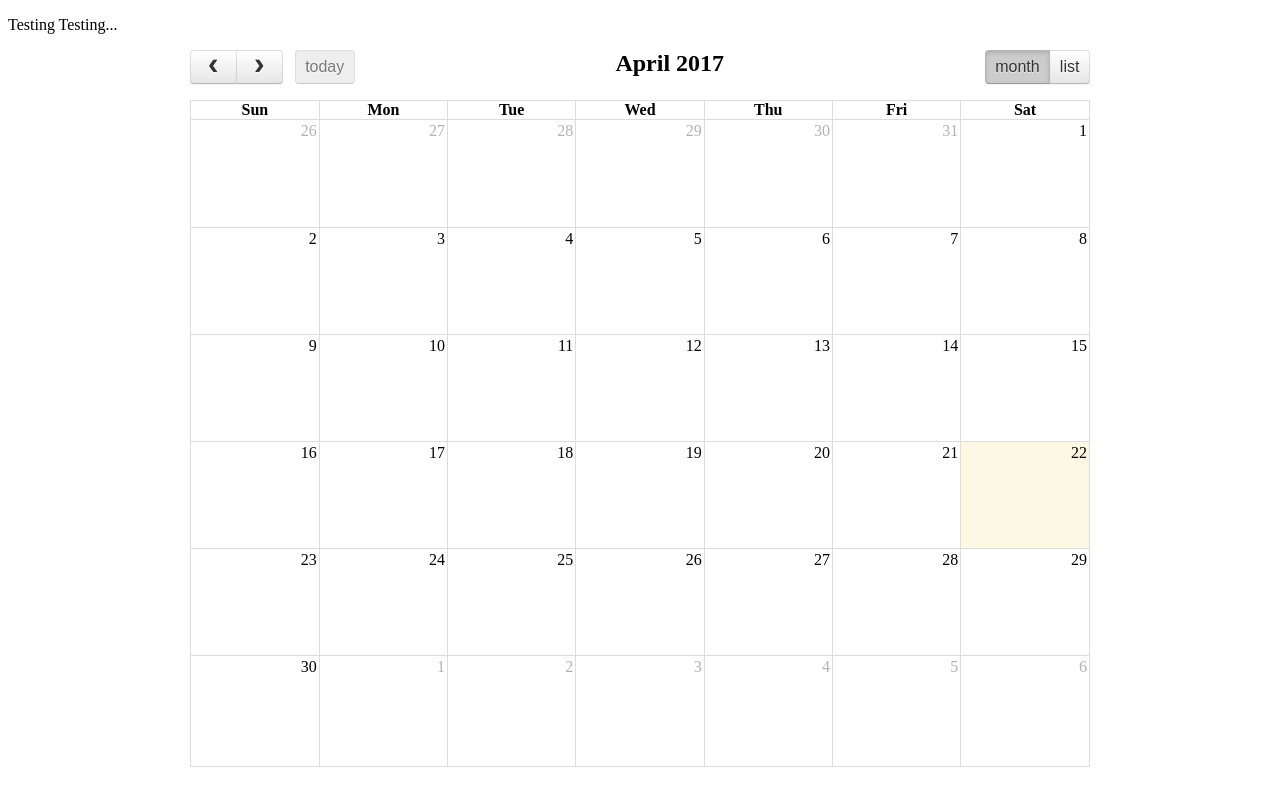
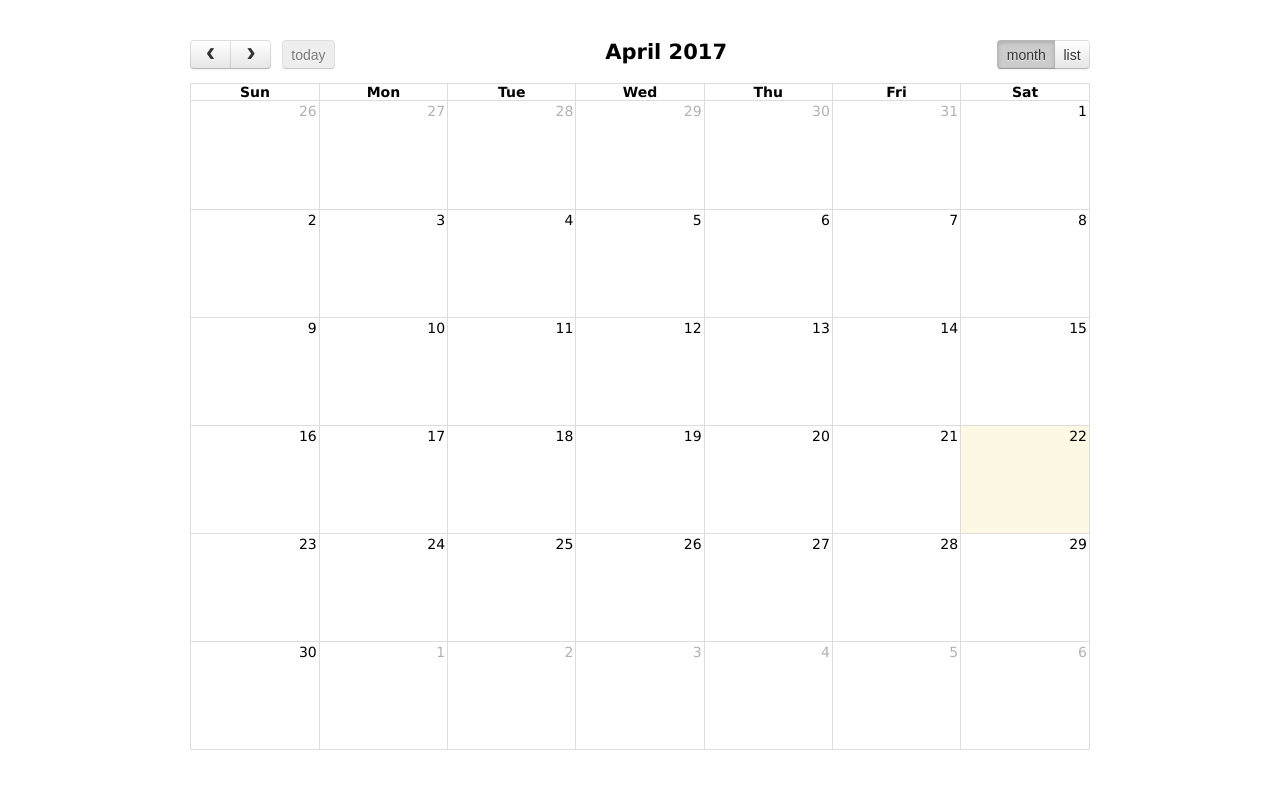
Before and after one commit to eabredder/eabredder.github.io, a Jekyll site: the page cad/gcal.html, which Jekyll copies as it is, in a window 1280 px wide. Shown: the top 806 px of the page. Built offline with Jekyll 4.4.1, drawn with Linux system fonts in a browser that asks for light colours.

Commit message:
Update gcal.html

```diff
--- a/cad/gcal.html
+++ b/cad/gcal.html
@@ -46,7 +46,12 @@
 
 </script>
 <style>
-
+	body {
+		margin: 40px 10px;
+		padding: 0;
+		font-family: "Lucida Grande",Helvetica,Arial,Verdana,sans-serif;
+		font-size: 14px;
+	}
 
 	#loading {
 		display: none;
@@ -63,7 +68,6 @@
 </style>
 </head>
 <body>
-<div><p>Testing Testing...</p></div>
 	<div id='loading'>loading...</div>
 
 	<div id='calendar'></div>
```
